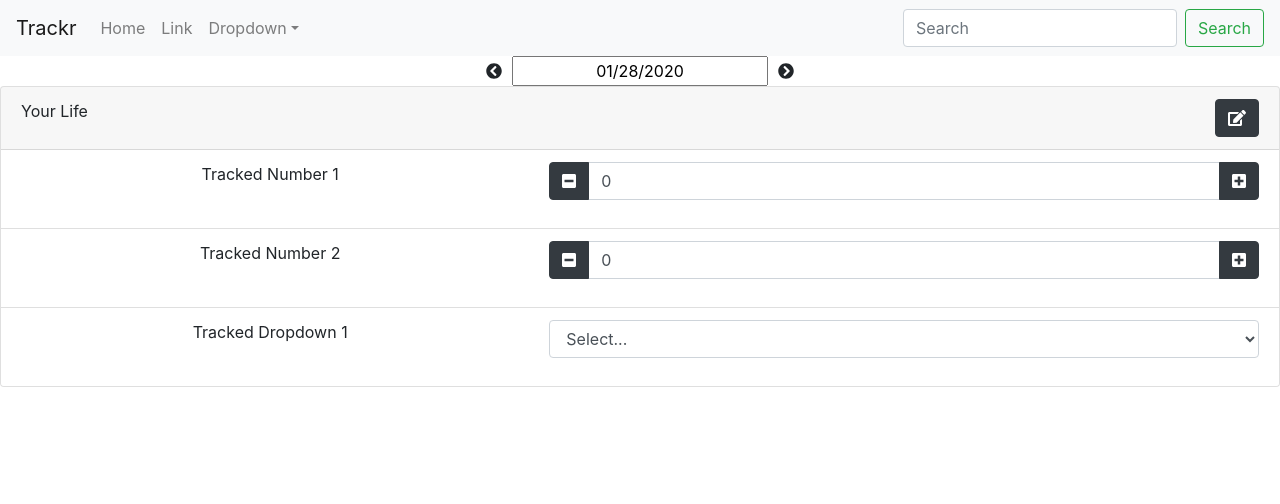
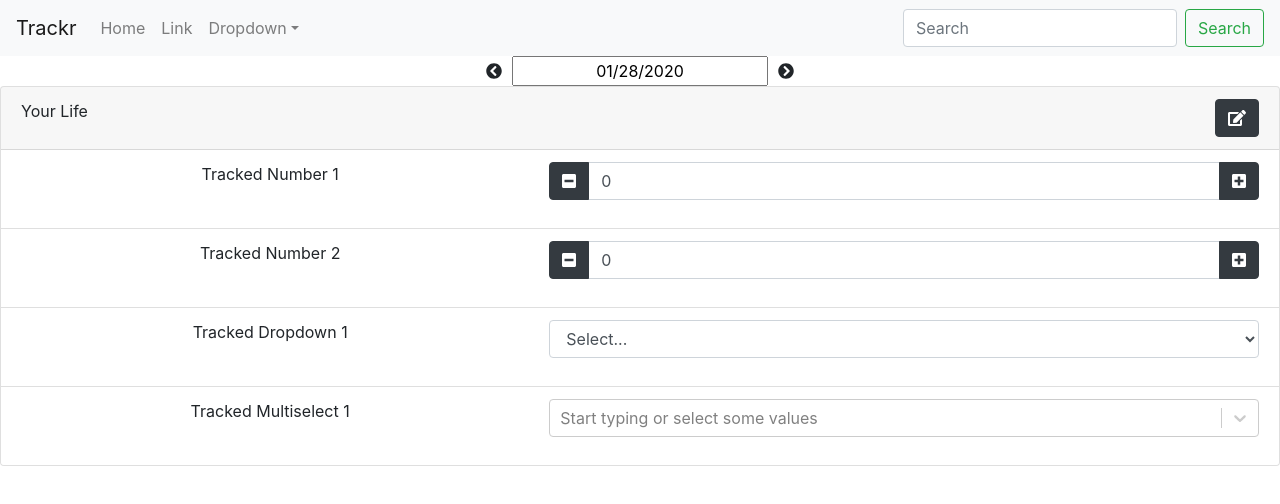
Before and after one commit to jfining/life-tracker-container, a React (Create React App) app: page / in a window 1280 px wide. Shown: the top 504 px of the page. Built offline with nearby package versions, Linux system fonts and the light colour scheme.

Commit message:
added multiselect

```diff
--- a/package.json
+++ b/package.json
@@ -10,7 +10,8 @@
     "react-bootstrap": "^1.0.0-beta.16",
     "react-datepicker": "^2.11.0",
     "react-dom": "^16.8.6",
-    "react-scripts": "3.0.1"
+    "react-scripts": "3.0.1",
+    "react-select": "^3.0.8"
   },
   "scripts": {
     "start": "HOST=0.0.0.0 react-scripts start",
--- a/src/App.js
+++ b/src/App.js
@@ -14,8 +14,9 @@ import InputGroup from 'react-bootstrap/InputGroup';
 import DatePicker from 'react-datepicker';
 import "react-datepicker/dist/react-datepicker.css";
 import { FontAwesomeIcon } from '@fortawesome/react-fontawesome';
-import { faChevronCircleLeft, faMinusSquare, faPlusSquare, faEdit, faCheckSquare, faPlus, faTrash, faSave } from '@fortawesome/free-solid-svg-icons';
+import { faChevronCircleLeft, faMinusSquare, faPlusSquare, faEdit, faPlus, faTrash, faSave } from '@fortawesome/free-solid-svg-icons';
 import { faChevronCircleRight } from '@fortawesome/free-solid-svg-icons';
+import Select from 'react-select';
 
 class App extends React.Component {
   constructor(props) {
@@ -37,6 +38,10 @@ class App extends React.Component {
         "Tracked Dropdown 1": {
           type: "dropdown",
           options: ["option1", "option2", "option3"]
+        },
+        "Tracked Multiselect 1": {
+          type: "multiselect",
+          options: [{value:"one", label:"one"}, {value:"two", label:"two"}, {value:"three", label:"three"}]
         }
       },
       data: {},
@@ -184,6 +189,9 @@ class App extends React.Component {
     else if (this.state.fieldDefinitions[field].type === "dropdown") {
       return "";
     }
+    else if (this.state.fieldDefinitions[field].type === "multiselect") {
+      return [];
+    }
   }
 
   createListGroupItem = field => {
@@ -238,6 +246,19 @@ class App extends React.Component {
       </InputGroup>;
     }
 
+    else if(fieldType === "multiselect") {
+      inputGroup =
+      <Select isMulti={true} options={this.state.fieldDefinitions[field].options} placeholder="Start typing or select some values"
+        value = {this.state.data[this.state.selectedDateString][field]}
+        onChange={(selectedValue) => {
+          let tempObject = this.state.data;
+          tempObject[this.state.selectedDateString][field] = selectedValue;
+          this.setState({data: tempObject});
+        }}
+      >
+      </Select>;
+    }
+
     return(
       <ListGroup.Item key={field}>
         <Form.Group as={Row}>
@@ -288,6 +309,16 @@ class App extends React.Component {
     }
     else if (this.state.tempFieldDefinitions[key].type === "dropdown"){
       additionalControls = <Form.Control required type="text" placeholder={"Comma-separated list of dropdown values"}
+      value={this.state.tempFieldDefinitions[key].options.join(",")}
+      onChange={(event) => {
+        let tempCopy = Object.assign({},this.state.tempFieldDefinitions);
+        tempCopy[key].options = event.target.value.split(",");
+        this.setState({tempFieldDefinitions: tempCopy})
+      }}>
+    </Form.Control>
+    }
+    else if (this.state.tempFieldDefinitions[key].type === "multiselect"){
+      additionalControls = <Form.Control required type="text" placeholder={"Comma-separated list of select values"}
       value={this.state.tempFieldDefinitions[key].options.join(",")}
       onChange={(event) => {
         let tempCopy = Object.assign({},this.state.tempFieldDefinitions);
@@ -422,8 +453,6 @@ class App extends React.Component {
                     <FontAwesomeIcon icon={faPlus}></FontAwesomeIcon>
                   </Button>
                 </ListGroup.Item></> : ""}
-                {/*DropDown Test*/}
-
               </ListGroup>
             </Card>
           </Col>
```
Also changed, not shown: 1 other file (tests, documents, lock files or other folders).
